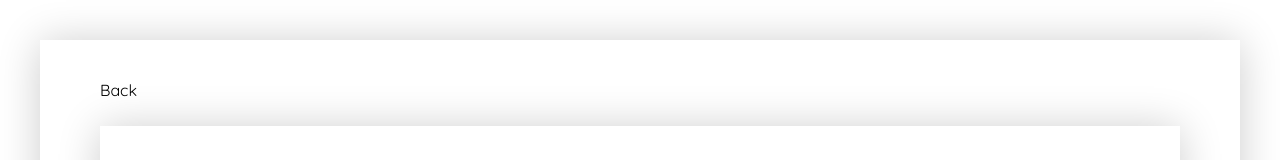
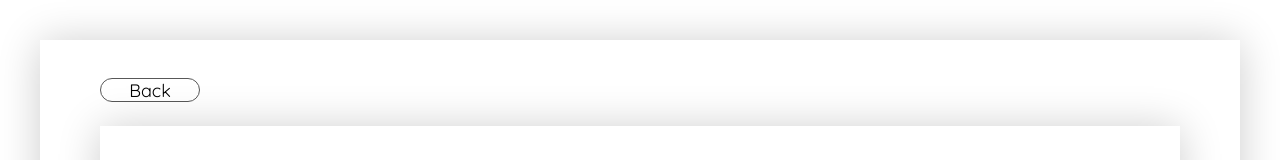
Before and after one commit to MohamedSaberChkiri/vue-digital-products-store, a Vue app: page /1 in a window 1280 px wide. Shown: the top 160 px of the page. Built offline with nearby package versions, Linux system fonts and the light colour scheme.

Commit message:
90% done on details page

```diff
--- a/src/views/ProductDetails.vue
+++ b/src/views/ProductDetails.vue
@@ -4,7 +4,9 @@
 
 
         <div class="sub-container1">
-              <div class="back">Back</div>
+              <div class="back" >
+                  <button @click="router.go(-1)"> Back </button>
+              </div>
               <div class="item-image">here goes the image</div>
         </div>
 
@@ -60,8 +62,9 @@
 
 <script setup>
 import {items} from '../data/items'
-import { useRoute } from 'vue-router';
+import { useRoute, useRouter } from 'vue-router';
 const route = useRoute();
+const router = useRouter()
 
 const productId = route.params.id;
 const product = items.find(item => item.id === Number(productId));
@@ -164,7 +167,23 @@ hr{
   margin-bottom: 2vh;
   display: flex;
   align-items: center;
+  justify-content: start;
 }
+.back button{
+  width: 100px;
+  height: 3vh;
+  border-radius: 20px;
+  border: 1px solid rgb(88, 88, 88);
+  background: white;
+  font-size: 18px;
+  cursor: pointer;
+  transition: .3s ease all;
+}
+.back button:hover{
+  background: rgb(97, 97, 97);
+  color: white;
+}
+
 .right-panel{
   margin-top: 5vh;
   width: 400px;
```
